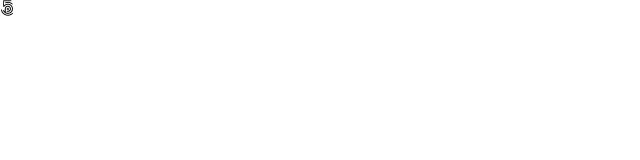
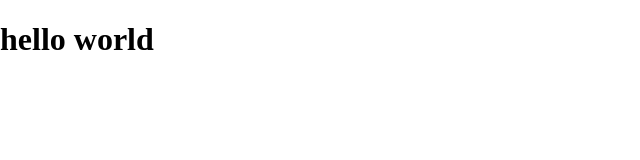
Before and after one commit to HerbertAk/Quote-Generator, a plain HTML site: page index.html in a window 1280 px wide. Shown: the whole page, without its empty margins (0-640 px from the left). Drawn offline with Linux system fonts and the light colour scheme.

Commit message:
hello world

```diff
--- a/index.html
+++ b/index.html
@@ -11,7 +11,7 @@
     <link rel="stylesheet" href="style.css">
 </head>
 <body>
-    <i class="fab fa-500px"></i>
+    <h1>hello world</h1>
    <!-- Script -->
    <script src="script.js"></script>
 </body>
```
